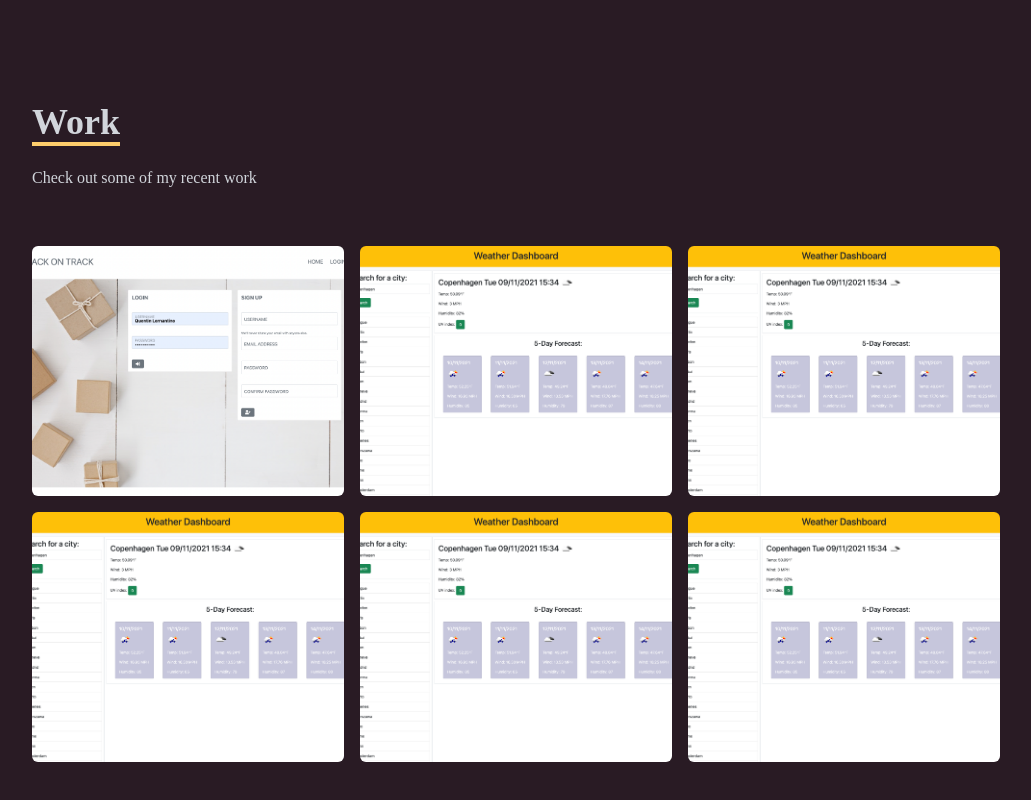
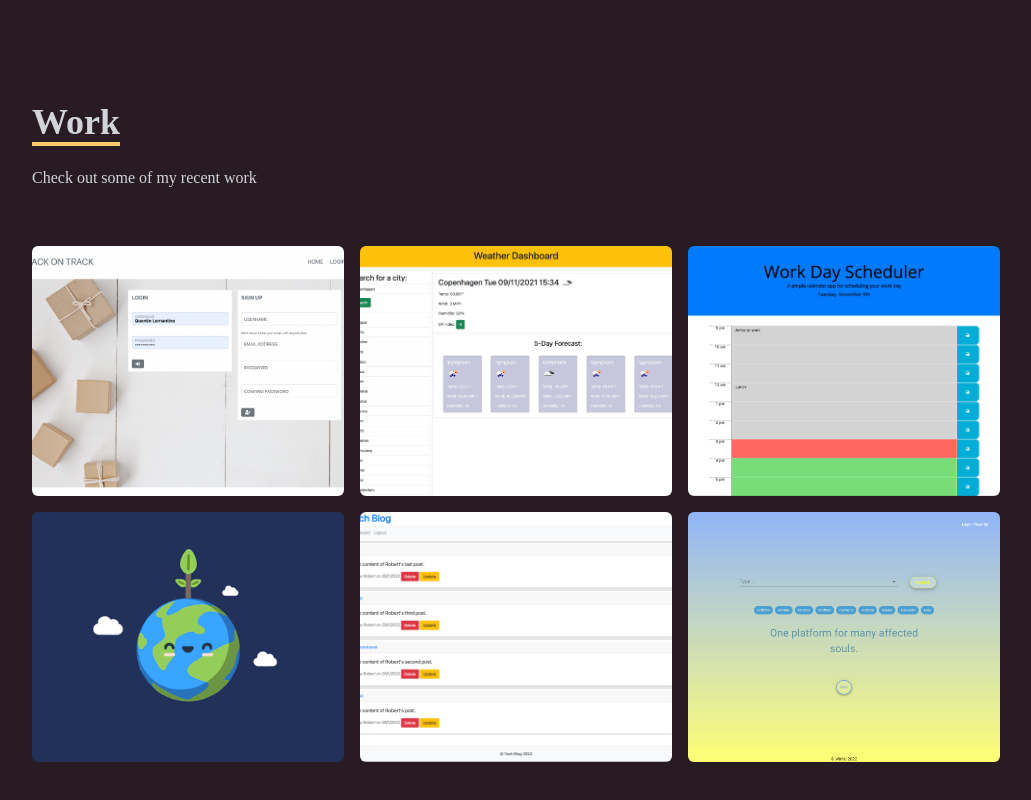
Before and after one commit to jitasek/my-portfolio-react, a React (Create React App) app: page / in a window 1280 px wide. Shown: the part 2368-3168 px from the top of the page, without its empty margins (124-1155 px from the left). Built offline with nearby package versions, Linux system fonts and the light colour scheme.

Commit message:
Refactor Card(separate component), finalise Work section content

```diff
--- /dev/null
+++ b/src/components/Card.jsx
@@ -0,0 +1,34 @@
+import React from "react";
+// import POTImg from "../assets/POT-login.png";
+
+const Card = ({ hrefWeb, hrefGit, cardImg, imgAlt, projectType }) => {
+  return (
+    <div
+      style={{ backgroundImage: `url(${cardImg})` }}
+      className="shaddow-lg shaddow-[#040c16] group container rounded-md flex justify-center items-center mx-auto mystyle-div"
+    >
+      <div>
+        {/* Hover effects */}
+        <div className="opacity-0 group-hover:opacity-100">
+          <span className="text-2xl block font-bold text-white tracking-wider px-4">
+            {projectType}
+          </span>
+          <div className="pt-8 text-center">
+            <a href={hrefWeb}>
+              <button className="text-center rounded-lg px-4 py-3 m-2 bg-white text-gray-700 font-bold text-lg">
+                Demo
+              </button>
+            </a>
+            <a href={hrefGit}>
+              <button className="text-center rounded-lg px-4 py-3 m-2 bg-white text-gray-700 font-bold text-lg">
+                Code
+              </button>
+            </a>
+          </div>
+        </div>
+      </div>
+    </div>
+  );
+};
+
+export default Card;
--- a/src/components/Work.jsx
+++ b/src/components/Work.jsx
@@ -1,6 +1,66 @@
 import React from "react";
+import Card from "./Card";
+import POTImg from "../assets/POT-login.png";
 import WeatherImg from "../assets/weather-dash.png";
-import POTImg from "../assets/POT-login.png";
+import PlanetImg from "../assets/planet.gif";
+import PlannerImg from "../assets/planner-mockup.png";
+import TechBlogImg from "../assets/tech-blog-dashboard.png";
+import NoteTakerImg from "../assets/note-taker-dashboard.png";
+import WithUImg from "../assets/withu.png";
+
+const cardProps = [
+  {
+    hrefWeb: "https://intense-lowlands-65258.herokuapp.com/",
+    hrefGit: "https://github.com/JenBerlin/Pack-On-Track/tree/dev",
+    cardImg: POTImg,
+    imgAlt: "pack on track homepage",
+    projectType: "Bootstrap CSS, JS, Express.js, Sequelize, MySQL",
+  },
+  {
+    hrefWeb: "https://jitasek.github.io/weather-dashboard-app/",
+    hrefGit: "https://github.com/jitasek/weather-dashboard-app",
+    cardImg: WeatherImg,
+    imgAlt: "weather dashboard page",
+    projectType: "Bootstrap CSS, jQuery, JS, Server-Side API",
+  },
+  {
+    hrefWeb: "https://jitasek.github.io/day-planner/",
+    hrefGit: "https://github.com/jitasek/day-planner",
+    cardImg: PlannerImg,
+    imgAlt: "day planner dashboard",
+    projectType: "JS, Moment.js, jQuery, local storage",
+  },
+  {
+    hrefWeb: "https://jitasek.github.io/carbon-down/",
+    hrefGit: "https://github.com/jitasek/carbon-down",
+    cardImg: PlanetImg,
+    imgAlt: "planet earth animation",
+    projectType: "Bulma CSS, JS, jQuery, local storage ",
+  },
+  {
+    hrefWeb: "https://aqueous-tundra-23493.herokuapp.com/",
+    hrefGit: "https://github.com/jitasek/tech-blog",
+    cardImg: TechBlogImg,
+    imgAlt: "tech blog dashboard",
+    projectType:
+      "Express.js API, sessions, handlebars, mySQL, Sequelize, bcrypt",
+  },
+  //   {
+  //     hrefWeb: "https://jitkas-note-taker.herokuapp.com/",
+  //     hrefGit: "https://github.com/jitasek/note-taker",
+  //     cardImg: NoteTakerImg,
+  //     imgAlt: "note taker app",
+  //     projectType: "Express.js, npm, fs, uuid, API",
+  //   },
+  {
+    hrefWeb: "https://mysterious-springs-56819.herokuapp.com/",
+    hrefGit: "https://github.com/Amir-Fard2025/WithU",
+    cardImg: WithUImg,
+    imgAlt: "with u app homepage",
+    projectType:
+      "Material UI, React, JS, Node.js, Express.js, GraphQL, MongoDB, Mongoose",
+  },
+];
 
 const Work = () => {
   return (
@@ -16,162 +76,10 @@ const Work = () => {
 
         {/* Container for all my projects */}
         <div className="grid sm:grid-cols-2 md:grid-cols-3 gap-4">
-          {/* 1 Project container - grid item */}
-          <div
-            style={{ backgroundImage: `url(${POTImg})` }}
-            className="shaddow-lg shaddow-[#040c16] group container rounded-md flex justify-center items-center mx-auto mystyle-div"
-          >
-            <div>
-              {/* Hover effects */}
-              <div className="opacity-0 group-hover:opacity-100">
-                <span className="text-2xl font-bold text-white tracking-wider">
-                  React JS Application
-                </span>
-                <div className="pt-8 text-center">
-                  <a href="/">
-                    <button className="text-center rounded-lg px-4 py-3 m-2 bg-white text-gray-700 font-bold text-lg">
-                      Demo
-                    </button>
-                  </a>
-                  <a href="/">
-                    <button className="text-center rounded-lg px-4 py-3 m-2 bg-white text-gray-700 font-bold text-lg">
-                      Code
-                    </button>
-                  </a>
-                </div>
-              </div>
-            </div>
-          </div>
-          {/* 1 Project container - grid item */}
-          <div
-            style={{ backgroundImage: `url(${WeatherImg})` }}
-            className="shaddow-lg shaddow-[#040c16] group container rounded-md flex justify-center items-center mx-auto mystyle-div"
-          >
-            <div>
-              {/* Hover effects */}
-              <div className="opacity-0 group-hover:opacity-100">
-                <span className="text-2xl font-bold text-white tracking-wider">
-                  React JS Application
-                </span>
-                <div className="pt-8 text-center">
-                  <a href="/">
-                    <button className="text-center rounded-lg px-4 py-3 m-2 bg-white text-gray-700 font-bold text-lg">
-                      Demo
-                    </button>
-                  </a>
-                  <a href="/">
-                    <button className="text-center rounded-lg px-4 py-3 m-2 bg-white text-gray-700 font-bold text-lg">
-                      Code
-                    </button>
-                  </a>
-                </div>
-              </div>
-            </div>
-          </div>
-          {/* 1 Project container - grid item */}
-          <div
-            style={{ backgroundImage: `url(${WeatherImg})` }}
-            className="shaddow-lg shaddow-[#040c16] group container rounded-md flex justify-center items-center mx-auto mystyle-div"
-          >
-            <div>
-              {/* Hover effects */}
-              <div className="opacity-0 group-hover:opacity-100">
-                <span className="text-2xl font-bold text-white tracking-wider">
-                  React JS Application
-                </span>
-                <div className="pt-8 text-center">
-                  <a href="/">
-                    <button className="text-center rounded-lg px-4 py-3 m-2 bg-white text-gray-700 font-bold text-lg">
-                      Demo
-                    </button>
-                  </a>
-                  <a href="/">
-                    <button className="text-center rounded-lg px-4 py-3 m-2 bg-white text-gray-700 font-bold text-lg">
-                      Code
-                    </button>
-                  </a>
-                </div>
-              </div>
-            </div>
-          </div>
-          {/* 1 Project container - grid item */}
-          <div
-            style={{ backgroundImage: `url(${WeatherImg})` }}
-            className="shaddow-lg shaddow-[#040c16] group container rounded-md flex justify-center items-center mx-auto mystyle-div"
-          >
-            <div>
-              {/* Hover effects */}
-              <div className="opacity-0 group-hover:opacity-100">
-                <span className="text-2xl font-bold text-white tracking-wider">
-                  React JS Application
-                </span>
-                <div className="pt-8 text-center">
-                  <a href="/">
-                    <button className="text-center rounded-lg px-4 py-3 m-2 bg-white text-gray-700 font-bold text-lg">
-                      Demo
-                    </button>
-                  </a>
-                  <a href="/">
-                    <button className="text-center rounded-lg px-4 py-3 m-2 bg-white text-gray-700 font-bold text-lg">
-                      Code
-                    </button>
-                  </a>
-                </div>
-              </div>
-            </div>
-          </div>
-          {/* 1 Project container - grid item */}
-          <div
-            style={{ backgroundImage: `url(${WeatherImg})` }}
-            className="shaddow-lg shaddow-[#040c16] group container rounded-md flex justify-center items-center mx-auto mystyle-div"
-          >
-            <div>
-              {/* Hover effects */}
-              <div className="opacity-0 group-hover:opacity-100">
-                <span className="text-2xl font-bold text-white tracking-wider">
-                  React JS Application
-                </span>
-                <div className="pt-8 text-center">
-                  <a href="/">
-                    <button className="text-center rounded-lg px-4 py-3 m-2 bg-white text-gray-700 font-bold text-lg">
-                      Demo
-                    </button>
-                  </a>
-                  <a href="/">
-                    <button className="text-center rounded-lg px-4 py-3 m-2 bg-white text-gray-700 font-bold text-lg">
-                      Code
-                    </button>
-                  </a>
-                </div>
-              </div>
-            </div>
-          </div>
-          {/* 1 Project container - grid item */}
-          <div
-            style={{ backgroundImage: `url(${WeatherImg})` }}
-            className="shaddow-lg shaddow-[#040c16] group container rounded-md flex justify-center items-center mx-auto mystyle-div"
-          >
-            <div>
-              {/* Hover effects */}
-              <div className="opacity-0 group-hover:opacity-100">
-                <span className="text-2xl font-bold text-white tracking-wider">
-                  React JS Application
-                </span>
-                <div className="pt-8 text-center">
-                  <a href="/">
-                    <button className="text-center rounded-lg px-4 py-3 m-2 bg-white text-gray-700 font-bold text-lg">
-                      Demo
-                    </button>
-                  </a>
-                  <a href="/">
-                    <button className="text-center rounded-lg px-4 py-3 m-2 bg-white text-gray-700 font-bold text-lg">
-                      Code
-                    </button>
-                  </a>
-                </div>
-              </div>
-            </div>
-          </div>
+          {/* 6 card containers - grid items */}
+          {cardProps.map((card) => (
+            <Card {...card} />
+          ))}
         </div>
       </div>
     </div>
```
Also changed, not shown: src/assets/withu.png (added).
